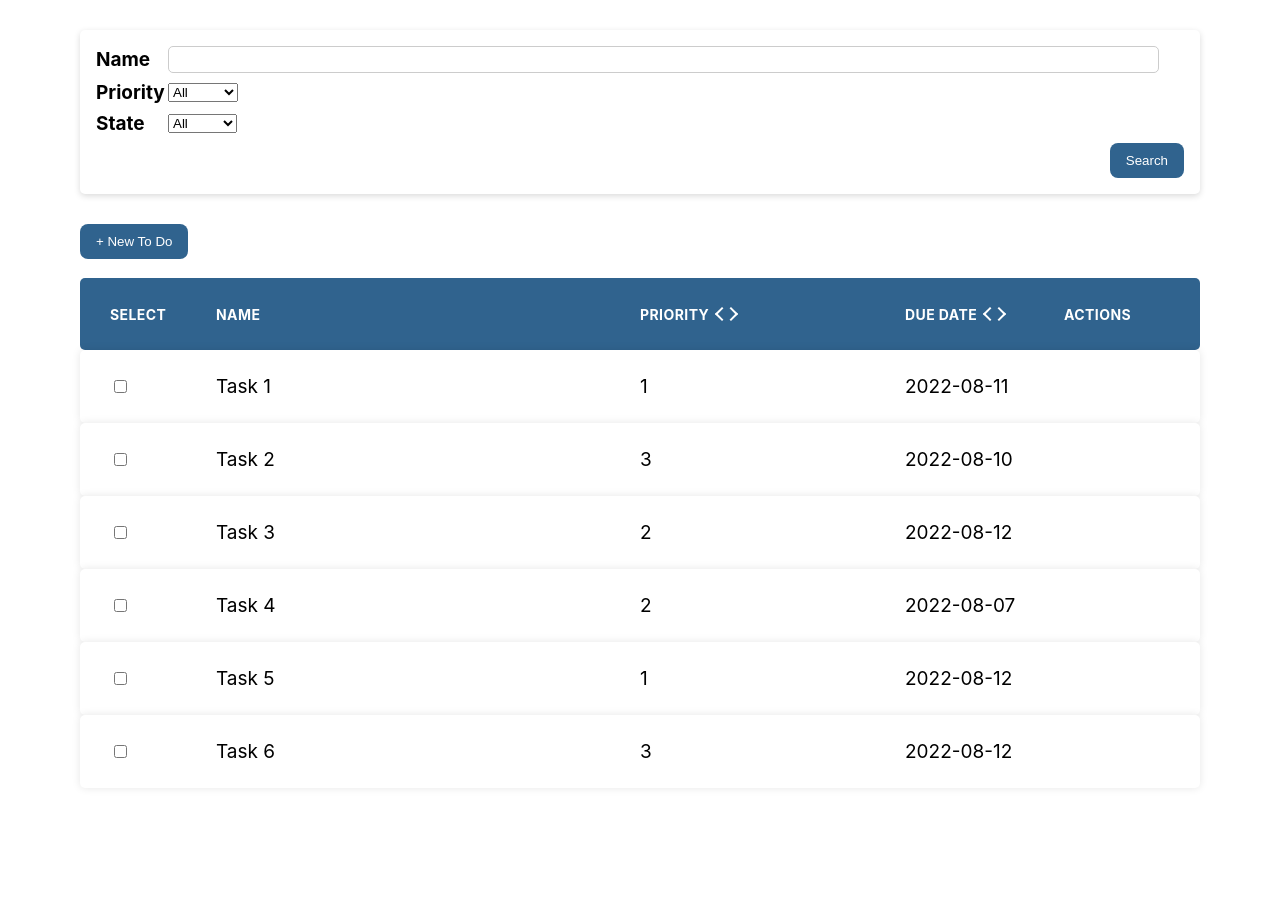
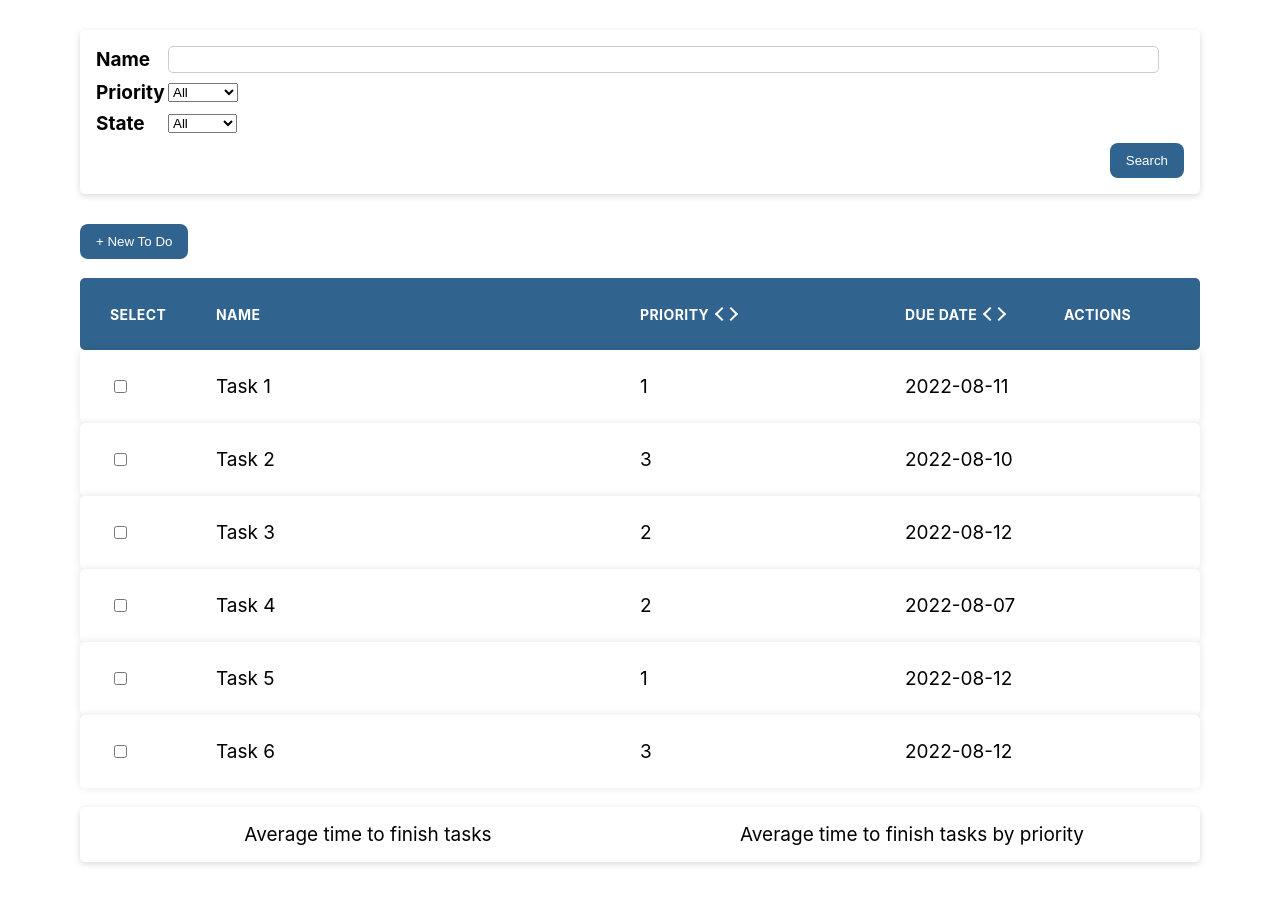
Before and after one commit to devcydo/to-do, a React (Create React App) app: page / in a window 1280 px wide. Shown: the top 904 px of the page. Before the commit the page ends 837 px from the top, so only its background shows below. Built offline with nearby package versions, Linux system fonts and the light colour scheme.

Commit message:
components added

```diff
--- a/src/App.js
+++ b/src/App.js
@@ -3,6 +3,7 @@ import React, { useState } from "react";
 import { ModalProvider } from "./context/Modal";
 
 import ControlFilter from "./components/ToDos/ControlFilter";
+import Metrics from "./components/ToDos/Metrics";
 import ToDoList from "./components/ToDos/ToDoList";
 
 import "./App.css";
@@ -10,10 +11,11 @@ import "./App.css";
 function App() {
   return (
     <div className="App">
-        <ModalProvider>
-          <ControlFilter />
-          <ToDoList />
-        </ModalProvider>
+      <ModalProvider>
+        <ControlFilter />
+        <ToDoList />
+        <Metrics />
+      </ModalProvider>
     </div>
   );
 }
--- /dev/null
+++ b/src/components/ToDos/Metrics/index.js
@@ -0,0 +1,18 @@
+import Card from "../../UI/Card";
+
+import classes from "./styles.module.css";
+
+const Metrics = () => {
+  return (
+    <Card>
+      <div className={classes["flex-container"]}>
+        <div className={classes["flex-left"]}>Average time to finish tasks</div>
+        <div className={classes["flex-right"]}>
+          Average time to finish tasks by priority
+        </div>
+      </div>
+    </Card>
+  );
+};
+
+export default Metrics;
--- /dev/null
+++ b/src/components/ToDos/Metrics/styles.module.css
@@ -0,0 +1,11 @@
+.flex-container{
+  display: flex;
+}
+
+.flex-left{
+  width: 50%;
+}
+
+.flex-right{
+  width: 50%;
+}
--- a/src/components/ToDos/ToDoItem/index.js
+++ b/src/components/ToDos/ToDoItem/index.js
@@ -6,22 +6,24 @@ import Action from "../../UI/Action";
 import classes from "./style.module.css";
 
 const ToDoItem = (props) => {
+  const { id, done, name, priority, dueDate } = props;
+
   const { handleModal } = useContext(ModalContext);
 
   const editHandler = () => {
-    console.log("Edit item" + props.id);
+    console.log("Edit item" + id);
   };
 
   const deleteHandler = () => {
-    handleModal("Delete Item" + props.id)
+    handleModal("Delete Item" + id);
   };
 
   return (
-    <li key={props.id} className={classes["table-row"]}>
-      <div className={classes["col-1"]}>{props.done}</div>
-      <div className={classes["col-2"]}>{props.name}</div>
-      <div className={classes["col-3"]}>{props.priority}</div>
-      <div className={classes["col-4"]}>{props.dueDate}</div>
+    <li key={props.id} className={`${classes["table-row"]} ${classes['row-']}`}>
+      <div className={classes["col-1"]}>{done}</div>
+      <div className={classes["col-2"]}>{name}</div>
+      <div className={classes["col-3"]}>{priority}</div>
+      <div className={classes["col-4"]}>{dueDate}</div>
       <div className={`${classes["col-5"]} ${classes["action-hide"]}`}>
         <Action label="Edit" onClick={editHandler} variant="yellow" />
         /
--- a/src/components/ToDos/ToDoItem/style.module.css
+++ b/src/components/ToDos/ToDoItem/style.module.css
@@ -10,6 +10,18 @@
 
 .table-row:hover .action-hide{
   opacity: 1;
+}
+
+.row-yellow{
+  background-color: #edae49;
+}
+
+.row-red{
+  background-color: #d1395b;
+}
+
+.row-green{
+  background-color: #00798c;
 }
 
 .col-1 {
```
